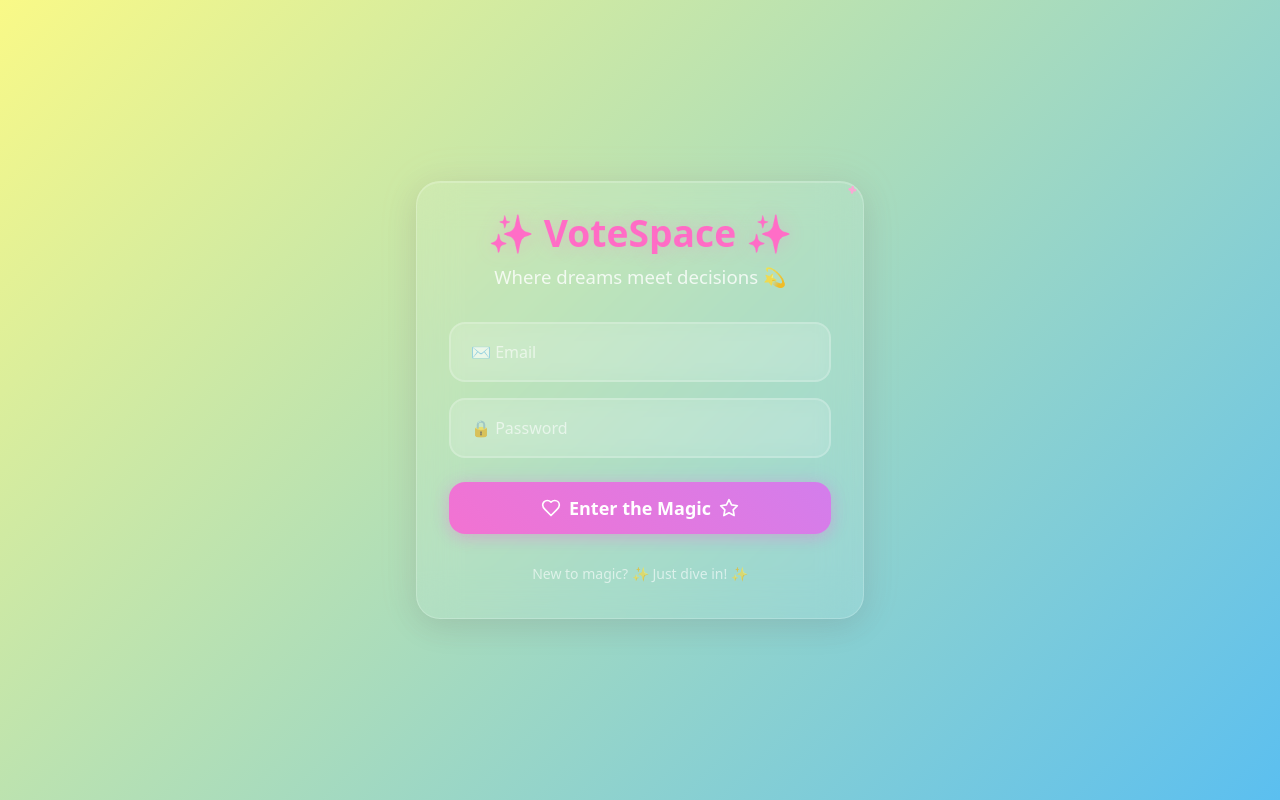
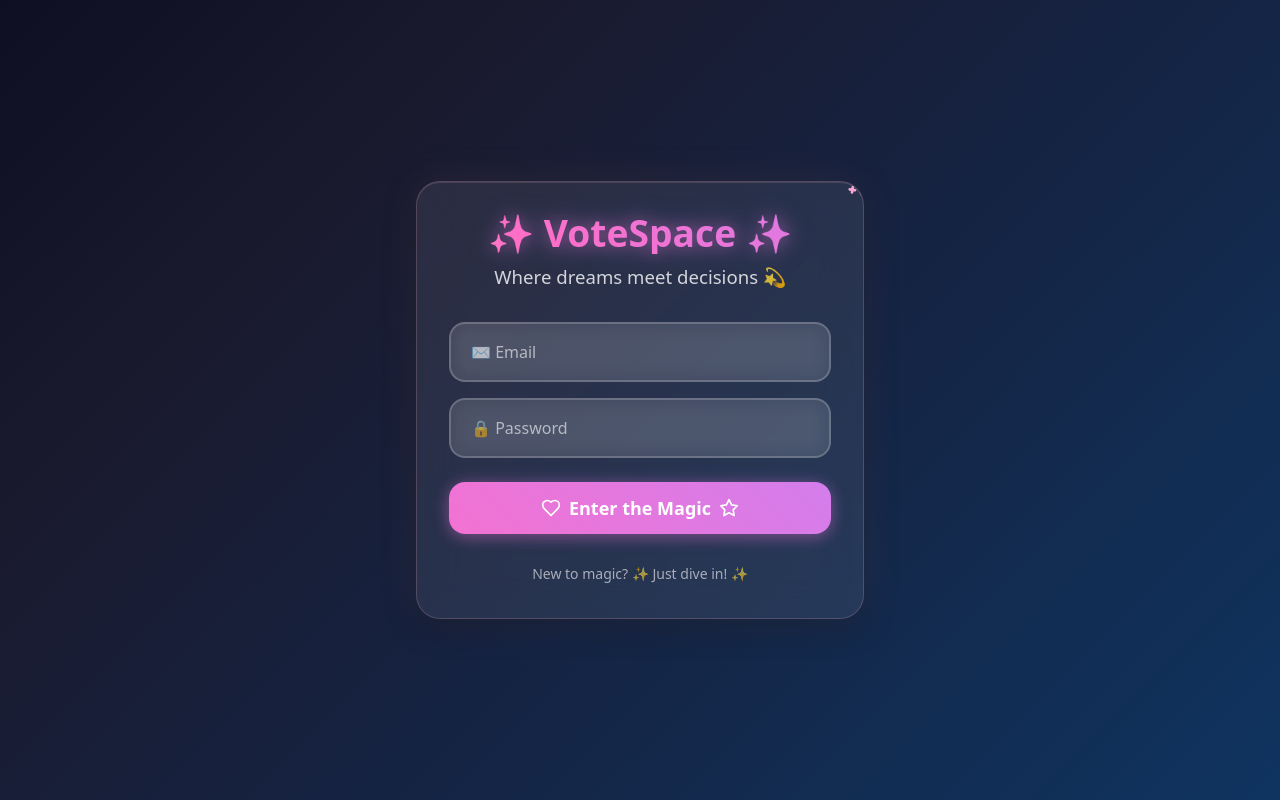
Before and after one commit to abhivyakti2/buddy-demo2, a React (Vite) app: page / in a window 1280 px wide. Built offline with nearby package versions, Linux system fonts and the light colour scheme.

Commit message:
Update color harmony for magical text and background

```diff
--- a/src/styles/magical.css
+++ b/src/styles/magical.css
@@ -1,6 +1,6 @@
 /* Magical Background & Stars c66aaf*/
 .magical-bg {
-  background: linear-gradient(135deg, #f9f987 0%, #5bbff0 100%);
+  background: linear-gradient(135deg, #0f0f23 0%, #1a1a2e 25%, #16213e 50%, #0f3460 100%);
 
   background-attachment: fixed;
   position: relative;
@@ -22,11 +22,11 @@
 
 .stars {
   background-image:
-    radial-gradient(2px 2px at 20px 30px, #eee, transparent),
-    radial-gradient(2px 2px at 40px 70px, rgba(255,255,255,0.8), transparent),
-    radial-gradient(1px 1px at 90px 40px, #fff, transparent),
-    radial-gradient(1px 1px at 130px 80px, rgba(255,255,255,0.6), transparent),
-    radial-gradient(2px 2px at 160px 30px, #ddd, transparent);
+    radial-gradient(2px 2px at 20px 30px, rgba(255, 182, 193, 0.8), transparent),
+    radial-gradient(2px 2px at 40px 70px, rgba(255, 110, 199, 0.6), transparent),
+    radial-gradient(1px 1px at 90px 40px, rgba(192, 132, 252, 0.7), transparent),
+    radial-gradient(1px 1px at 130px 80px, rgba(255, 255, 154, 0.5), transparent),
+    radial-gradient(2px 2px at 160px 30px, rgba(255, 182, 193, 0.6), transparent);
   background-repeat: repeat;
   background-size: 200px 100px;
   animation: sparkle 20s linear infinite;
@@ -49,14 +49,14 @@
 
 /* Glass Cards */
 .glass-card {
-  background: rgba(255, 255, 255, 0.1);
+  background: rgba(255, 255, 255, 0.08);
   backdrop-filter: blur(20px);
   border-radius: 24px;
-  border: 1px solid rgba(255, 255, 255, 0.2);
+  border: 1px solid rgba(255, 182, 193, 0.2);
   box-shadow:
-    0 8px 32px rgba(0, 0, 0, 0.1),
+    0 8px 32px rgba(0, 0, 0, 0.3),
     0 0 40px rgba(255, 182, 193, 0.1),
-    inset 0 1px 0 rgba(255, 255, 255, 0.2);
+    inset 0 1px 0 rgba(255, 182, 193, 0.15);
   position: relative;
   overflow: hidden;
 }
@@ -68,7 +68,7 @@
   left: -100%;
   width: 100%;
   height: 100%;
-  background: linear-gradient(90deg, transparent, rgba(255, 255, 255, 0.1), transparent);
+  background: linear-gradient(90deg, transparent, rgba(255, 182, 193, 0.1), transparent);
   animation: shimmer 3s infinite;
   pointer-events: none;
 }
@@ -80,13 +80,13 @@
 
 /* Magical Text */
 .magical-text {
-  background: linear-gradient(45deg,#ffff9a, #ff6ec7, #ff6ec7);
+  background: linear-gradient(45deg, #ffff9a, #ff6ec7, #c084fc, #fbbf24);
   background-size: 400% 400%;
   -webkit-background-clip: text;
   -webkit-text-fill-color: transparent;
   background-clip: text;
-  animation: magical-gradient 12s ease infinite;
-  text-shadow: 0 0 20px rgba(255, 110, 199, 0.3);
+  animation: magical-gradient 8s ease infinite;
+  filter: drop-shadow(0 0 8px rgba(255, 110, 199, 0.4)) drop-shadow(0 0 12px rgba(192, 132, 252, 0.3));
 }
 
 @keyframes magical-gradient {
@@ -402,9 +402,9 @@
 
 /* Magical Header */
 .magical-header {
-  background: linear-gradient(135deg, rgba(255, 110, 199, 0.2), rgba(192, 132, 252, 0.2));
+  background: linear-gradient(135deg, rgba(255, 110, 199, 0.15), rgba(192, 132, 252, 0.15), rgba(15, 15, 35, 0.8));
   backdrop-filter: blur(20px);
-  border-bottom: 1px solid rgba(255, 255, 255, 0.1);
+  border-bottom: 1px solid rgba(255, 182, 193, 0.2);
   padding: 16px 0;
 }
 
```
